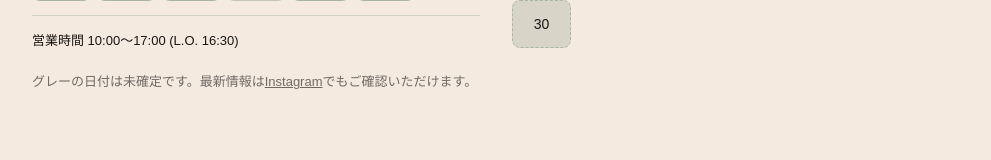
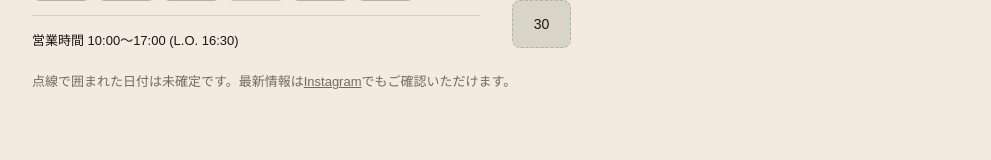
Before and after one commit to alecrem/coffeerhythm, an Eleventy site: page src/index.njk in a window 1280 px wide. Shown: the part 1189-1349 px from the top of the page, without its empty margins (144-1135 px from the left). Built offline with nearby package versions, Linux system fonts and the light colour scheme; Eleventy itself is replaced by a stand-in of ours; files that its build step writes are made by us from their sources.

Commit message:
凡例の文言を点線ボーダーに合わせて更新する (#10)

```diff
--- a/src/index.njk
+++ b/src/index.njk
@@ -10,7 +10,7 @@ ogDescription: 福岡県糸島市神在西にあるコーヒー店「珈琲リ
     <div id="calendar-root" class="calendar__root">
       <p class="note">カレンダーを読み込み中です…</p>
     </div>
-    <p class="calendar__legend">グレーの日付は未確定です。最新情報は<a href="https://www.instagram.com/coffeerhythm_itoshima" target="_blank" rel="noopener">Instagram</a>でもご確認いただけます。</p>
+    <p class="calendar__legend">点線で囲まれた日付は未確定です。最新情報は<a href="https://www.instagram.com/coffeerhythm_itoshima" target="_blank" rel="noopener">Instagram</a>でもご確認いただけます。</p>
   </div>
 </section>
 
```
